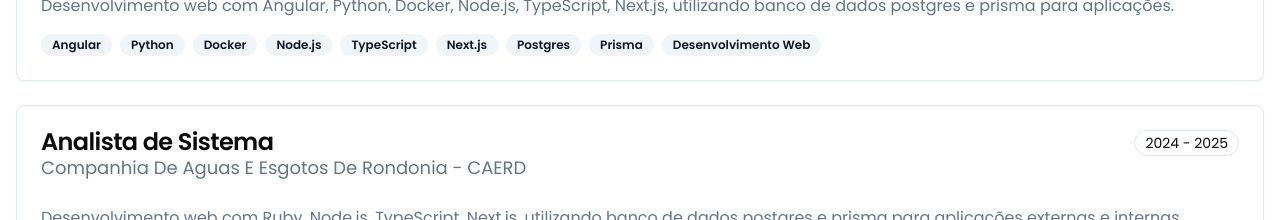
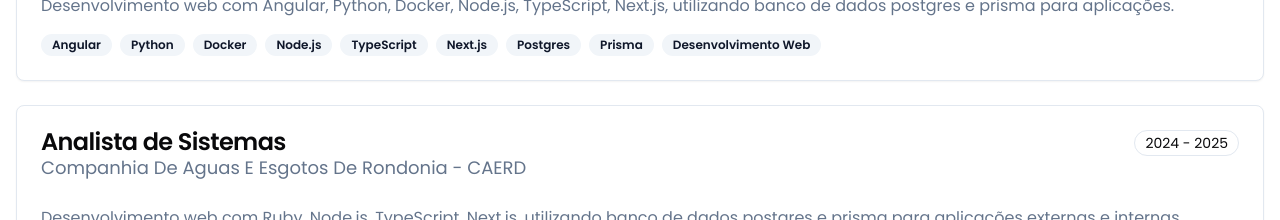
Before and after one commit to lucasdurannn/curriculo-digital, a Next.js app: page / in a window 1280 px wide. Shown: the part 2600-2820 px from the top of the page. Built offline with nearby package versions, Linux system fonts and the light colour scheme.

Commit message:
att error nomeclatura

```diff
--- a/components/experiencia.tsx
+++ b/components/experiencia.tsx
@@ -13,7 +13,7 @@ export function Experiencia() {
     },
     {
       id: 2,
-      cargo: "Analista de Sistema",
+      cargo: "Analista de Sistemas",
       empresa: "Companhia De Aguas E Esgotos De Rondonia - CAERD",
       periodo: "2024 - 2025",
       descricao: "Desenvolvimento web com Ruby, Node.js, TypeScript, Next.js, utilizando banco de dados postgres e prisma para aplicações externas e internas.",
```
